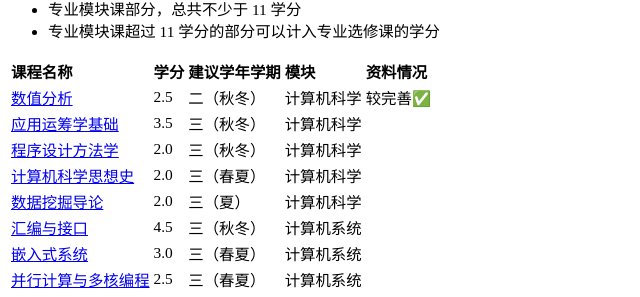
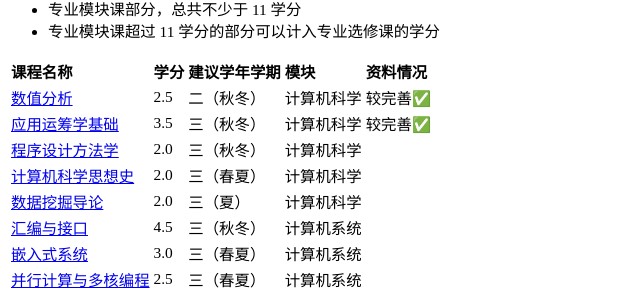
Before and after one commit to ZJU-Turing/TuringCourses, an MkDocs documentation site: the page built from docs/major_module/index.md, in a window 1280 px wide and 900 px high, scrolled down 16808 px. Shown: the part 488-785 px from the top of the window, without its empty margins (0-640 px from the left). Built offline with MkDocs 1.6.1 and Material for MkDocs 9.7.7, drawn with Linux system fonts in a browser that asks for light colours; comment, search, counter and statistics services are not loaded.

Commit message:
docs: update major module index

```diff
--- a/docs/major_module/index.md
+++ b/docs/major_module/index.md
@@ -18,7 +18,7 @@
 |课程名称|学分|建议学年学期|模块|资料情况|
 |:--|:--|:--|:--|:--|
 |[数值分析](numerical_analysis/)|2.5|二（秋冬）|计算机科学|较完善✅|
-|[应用运筹学基础](applied_operations_research/)|3.5|三（秋冬）|计算机科学||
+|[应用运筹学基础](applied_operations_research/)|3.5|三（秋冬）|计算机科学|较完善✅|
 |[程序设计方法学](programming_principle/)|2.0|三（秋冬）|计算机科学||
 |[计算机科学思想史](history_of_cs_ideas/)|2.0|三（春夏）|计算机科学||
 |[数据挖掘导论](data_mining/)|2.0|三（夏）|计算机科学||
```
